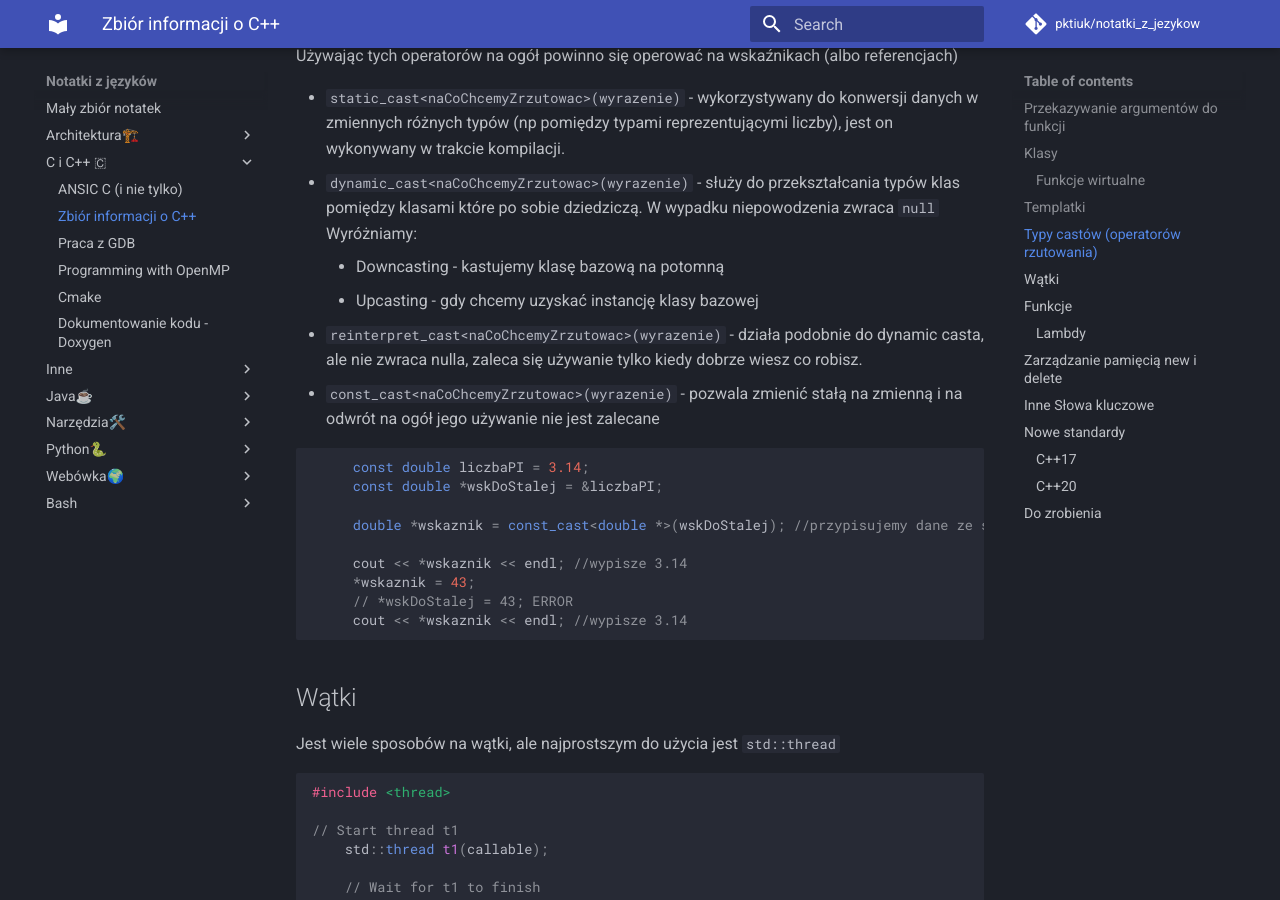
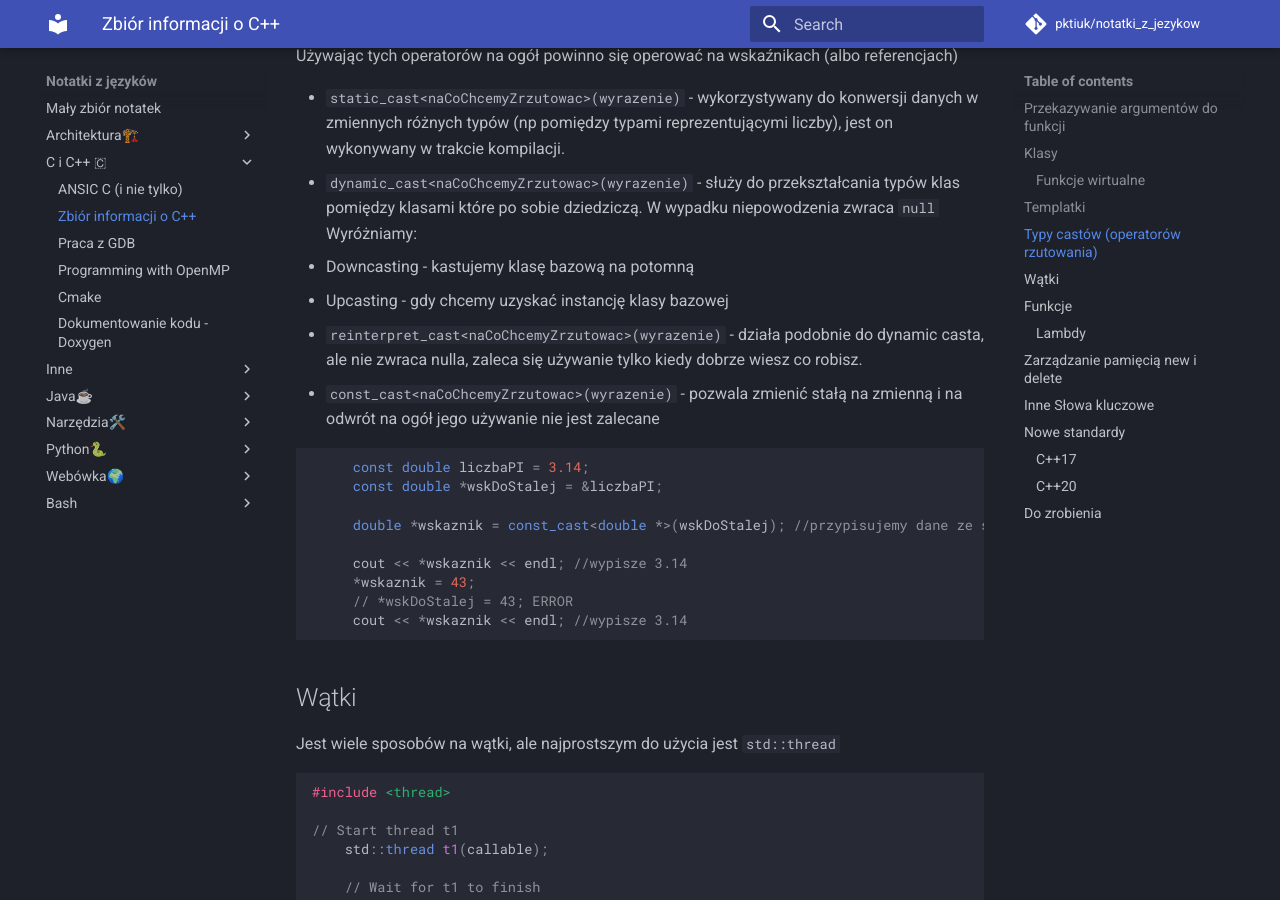
Before and after one commit to pktiuk/notatki_z_jezykow, an MkDocs documentation site: the page built from docs/C i C++ 🇨/1_cpp.md, in a window 1280 px wide and 900 px high, scrolled down 3330 px. Built offline with MkDocs 1.6.1 and Material for MkDocs 9.7.7, drawn with Linux system fonts in a browser that asks for light colours; comment, search, counter and statistics services are not loaded.

Commit message:
Chwilowy fix

```diff
--- a/mkdocs.yml
+++ b/mkdocs.yml
@@ -11,4 +11,4 @@ repo_url: https://github.com/pktiuk/notatki_z_jezykow
 markdown_extensions:
   - codehilite
   - admonition
-  - mdx_truly_sane_lists
+  # - mdx_truly_sane_lists
```
Also changed, not shown: 1 other file.
